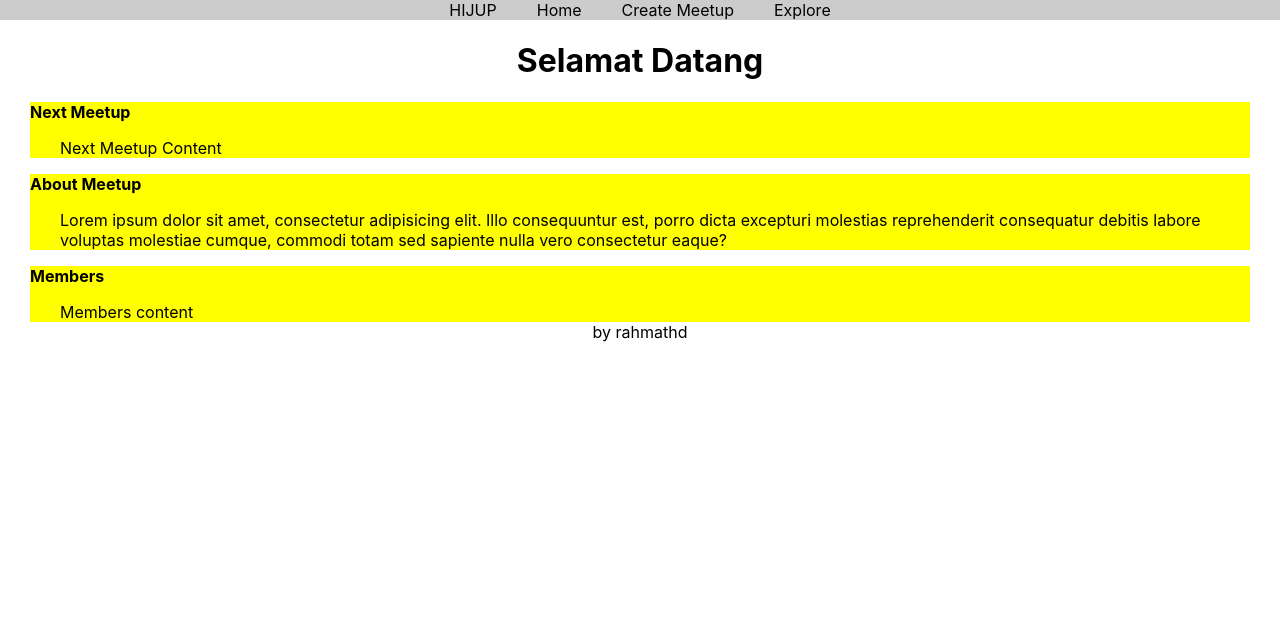
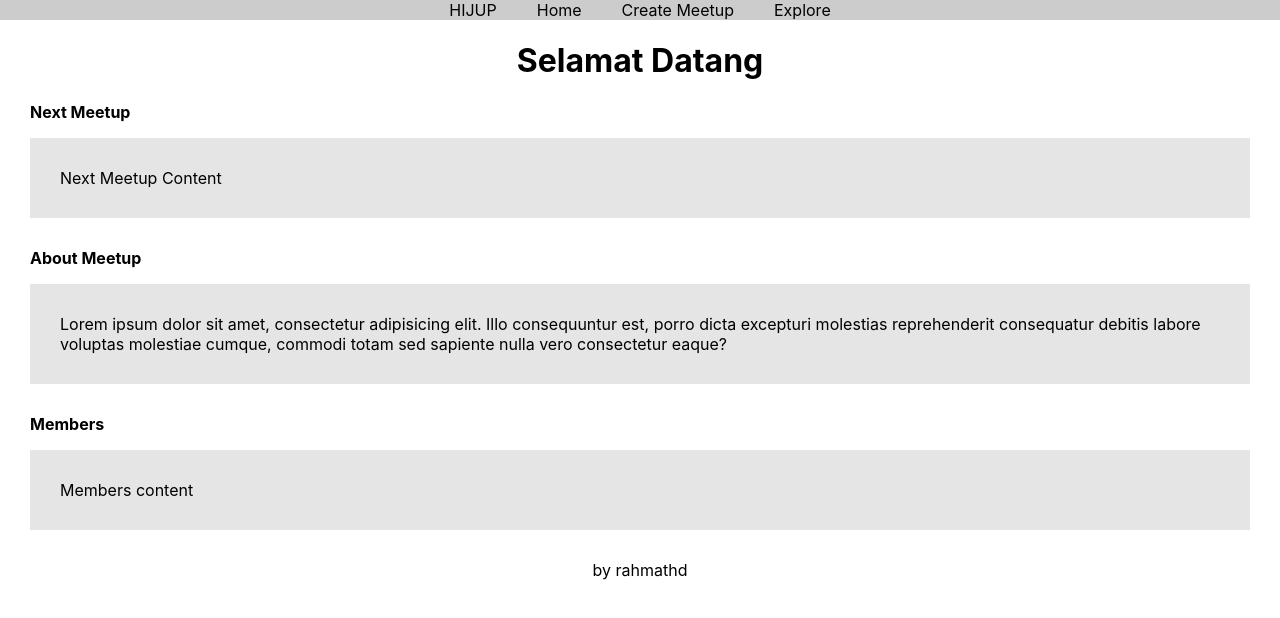
Before and after one commit to rahmatrhd/q-temu, a React (Create React App) app: page / in a window 1280 px wide. Shown: the top 618 px of the page. Built offline with nearby package versions, Linux system fonts and the light colour scheme.

Commit message:
restyling Section

```diff
--- a/src/components/organisms/Section.js
+++ b/src/components/organisms/Section.js
@@ -6,12 +6,12 @@ class Section extends React.Component {
     return (
       <div style={{
         textAlign: 'left',
-        backgroundColor: 'yellow'
+        marginBottom: 30,
       }}>
         <Text variant="title">{this.props.title}</Text>
         <div style={{
-          paddingLeft: 30,
-          paddingRight: 30
+          padding: 30,
+          backgroundColor: 'rgba(0,0,0,0.1)',
         }}>
           {this.props.children}
         </div>
```
